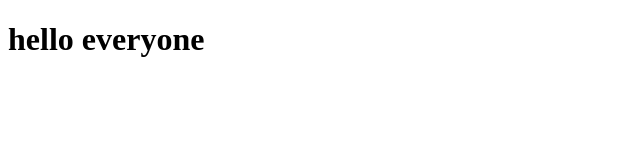
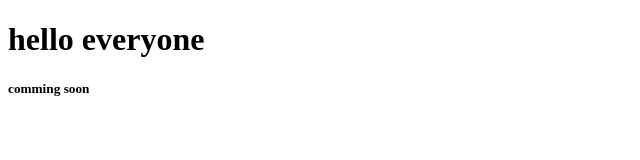
Before and after one commit to Monika1924/task, a plain HTML site: page index.html in a window 1280 px wide. Shown: the full height of the page, 0-640 px from the left. Drawn offline with Linux system fonts and the light colour scheme.

Commit message:
tad added

```diff
--- a/index.html
+++ b/index.html
@@ -8,5 +8,6 @@
 </head>
 <body>
     <h1>hello everyone</h1>
+    <h5>comming soon</h5>
 </body>
 </html>
```
